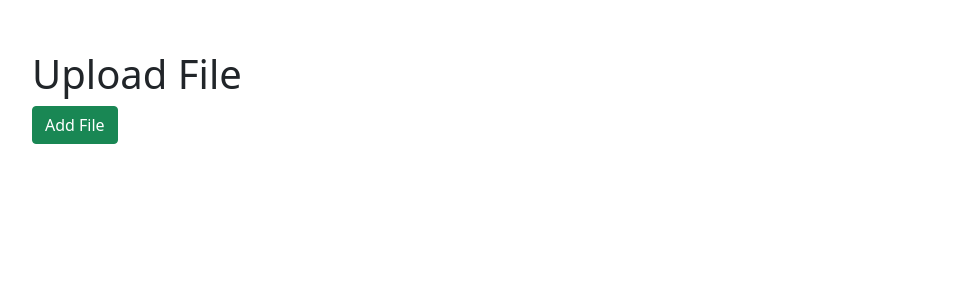
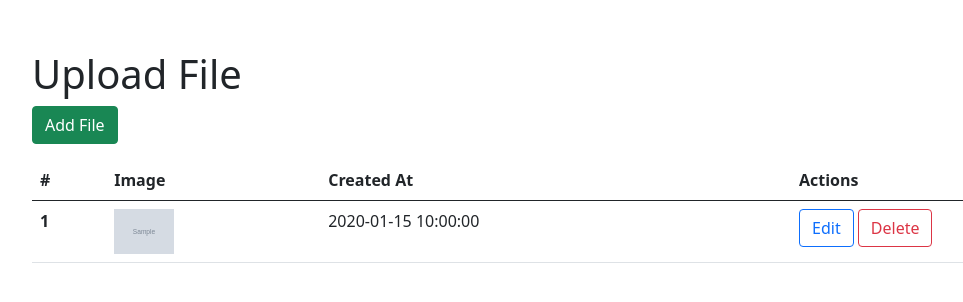
Before and after one commit to njugunamwangi/file_upload, a PHP site: page / in a window 1280 px wide. Shown: the top 302 px of the page, without its empty margins (18-981 px from the left). Run offline with PHP 8.4, Linux system fonts and the light colour scheme; tables that the repository leaves empty hold one stand-in row (values such as "Sample post"); grey boxes marked "Sample" are stand-in pictures.

Commit message:
Use table to display files if the database is not empty

```diff
--- a/index.php
+++ b/index.php
@@ -44,7 +44,39 @@
         </div>
         <?php
     } else {
-
+        ?>
+        <table class="table">
+            <thead>
+            <tr>
+                <th scope="col">#</th>
+                <th scope="col">Image</th>
+                <th scope="col">Created At</th>
+                <th scope="col">Actions</th>
+            </tr>
+            </thead>
+            <tbody>
+            <?php
+                foreach ($files as $i => $file) {
+                    ?>
+                    <tr>
+                        <th scope="row">
+                            <?php echo $i + 1?>
+                        </th>
+                        <td>
+                            <img src="<?php echo $file['file']?>" class="thumbnail">
+                        </td>
+                        <td><?php echo $file['created_at'] ?></td>
+                        <td>
+                            <button type="button" class="btn btn-outline-primary">Edit</button>
+                            <button type="button" class="btn btn-outline-danger">Delete</button>
+                        </td>
+                    </tr>
+                    <?php
+                }
+            ?>
+            </tbody>
+        </table>
+        <?php
     }
 ?>
 
```
